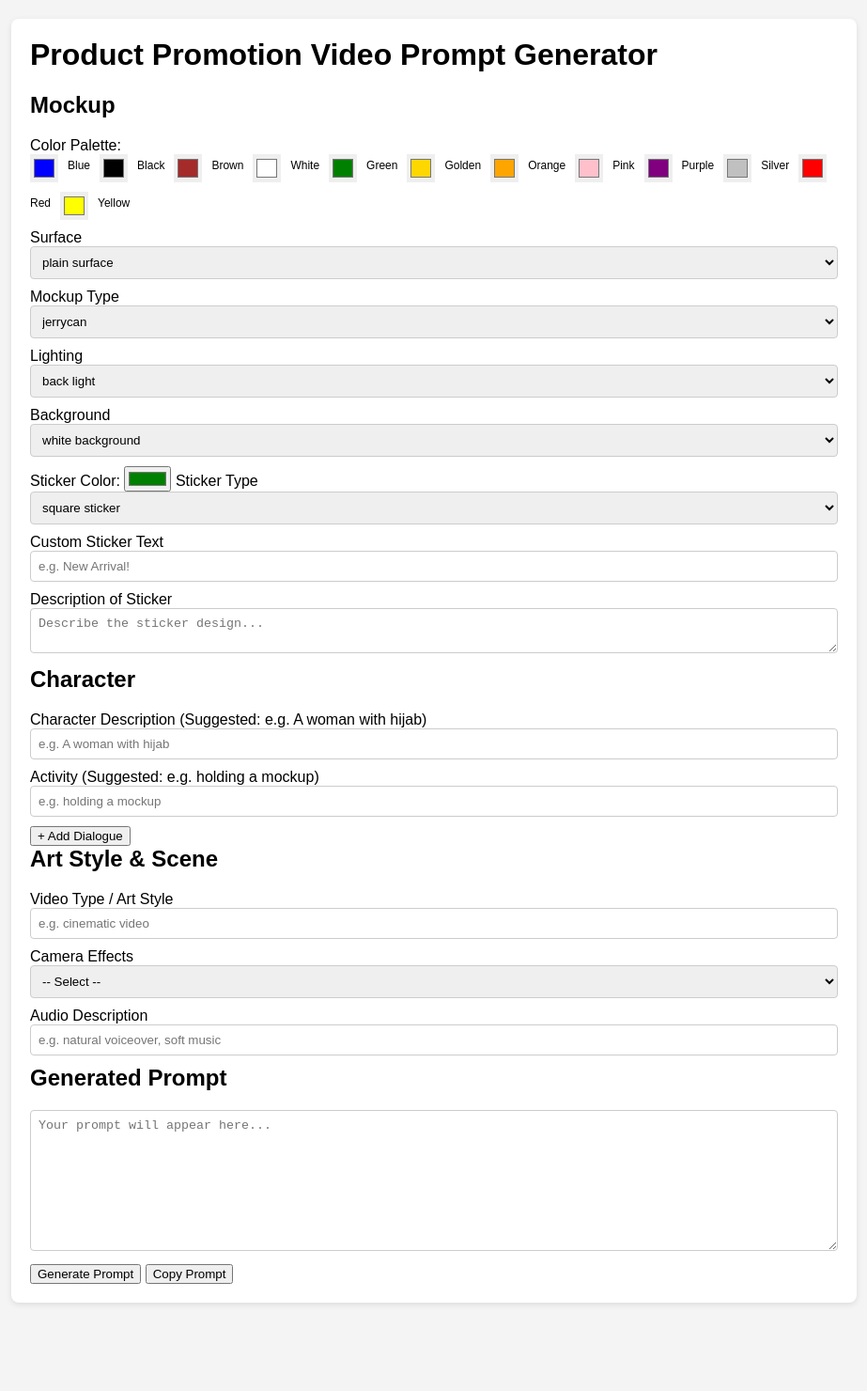
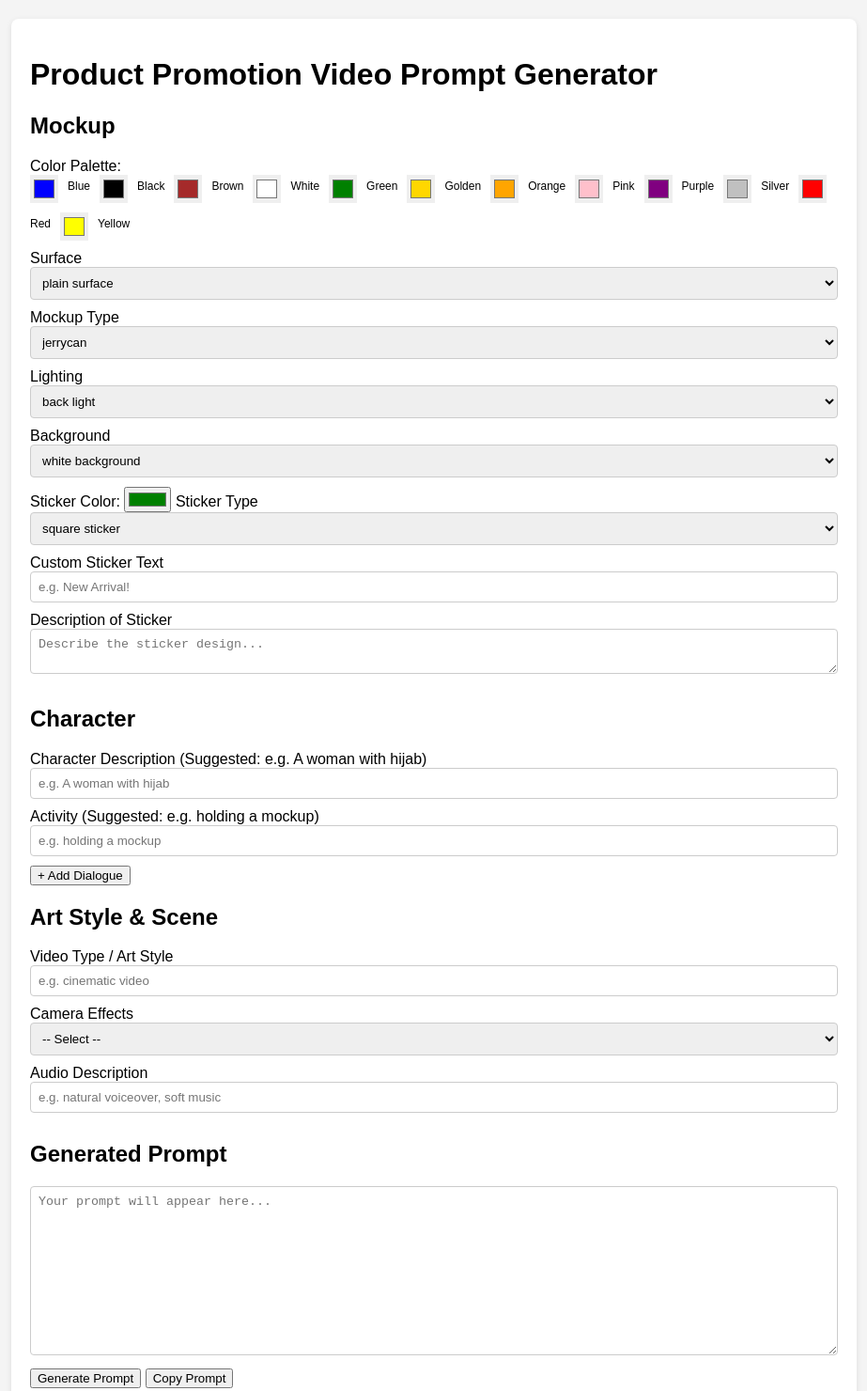
Before and after one commit to aiindonesiaart/productpromotion-vpg, a plain HTML site: page index.html in a window 1280 px wide. Shown: the top 1480 px of the page at 94% size, without its empty margins (178-1101 px from the left). Before the commit the page ends 1406 px from the top, so only its background shows below. Drawn offline with Linux system fonts and the light colour scheme.

Commit message:
Update style.css

```diff
--- a/style.css
+++ b/style.css
@@ -16,10 +16,6 @@ body {
   padding: 20px;
   border-radius: 8px;
   box-shadow: 0 2px 6px rgba(0,0,0,0.1);
-}
-
-h1, h2, h3 {
-  margin-top: 0;
 }
 
 .color-palette {
@@ -41,18 +37,14 @@ h1, h2, h3 {
   margin-top: 5px;
 }
 
+input[type="text"],
 select,
-input[type="text"],
 textarea {
   width: 100%;
   padding: 8px;
   margin-bottom: 10px;
   border: 1px solid #ccc;
   border-radius: 4px;
-}
-
-.hidden {
-  display: none;
 }
 
 .dialogue-pair {
@@ -64,8 +56,7 @@ textarea {
   width: 100%;
 }
 
-#prompt-section textarea {
-  height: 150px;
+#generated-prompt {
+  height: 180px;
   font-family: monospace;
-  width: 100%;
 }
```
